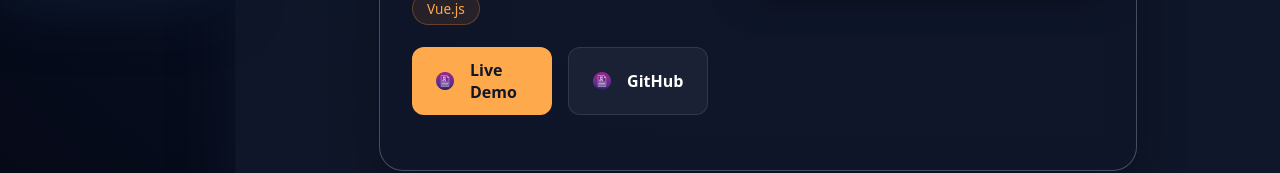
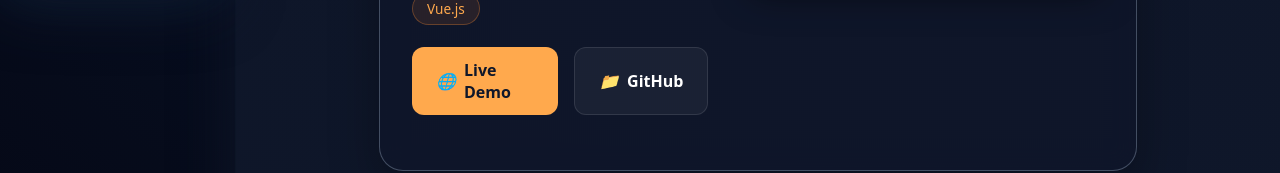
Before and after one commit to mijusko/Vue-portfolio, a Vue app: page / in a window 1280 px wide. Both pictures are taken after a click on the item "Projects". Shown: the part 529-702 px from the top of the page. Built offline with nearby package versions, Linux system fonts and the light colour scheme.

Commit message:
Fix icon paths

```diff
--- a/src/components/ContactView.vue
+++ b/src/components/ContactView.vue
@@ -57,7 +57,9 @@
         :class="{ 'is-link': card.link }"
       >
         <div class="card-icon-wrapper">
-          <img src="/resume.png" alt="icon" class="card-link-icon" />
+          <svg viewBox="0 0 24 24" width="24" height="24" class="card-icon">
+            <path :d="card.iconPath" fill="currentColor" />
+          </svg>
         </div>
         <h3 class="card-title">{{ card.title }}</h3>
         <p class="card-content">{{ card.content }}</p>
@@ -156,17 +158,13 @@
   align-items: center;
   justify-content: center;
   margin-bottom: 12px;
+  color: var(--accent-soft);
   transition: all 0.3s ease;
-}
-
-.card-link-icon {
-  width: 24px;
-  height: 24px;
-  object-fit: contain;
 }
 
 .contact-card:hover .card-icon-wrapper {
   background: var(--accent-soft);
+  color: #0f172a;
   transform: scale(1.05) rotate(5deg);
 }
 
--- a/src/components/ProjectsView.vue
+++ b/src/components/ProjectsView.vue
@@ -98,10 +98,10 @@
 
             <div class="project-links">
               <a v-if="activeProject.live" :href="activeProject.live" target="_blank" class="link-btn primary">
-                <img src="/resume.png" alt="icon" class="link-icon" /> Live Demo
+                <i class="icon">🌐</i> Live Demo
               </a>
               <a v-if="activeProject.github" :href="activeProject.github" target="_blank" class="link-btn secondary">
-                <img src="/resume.png" alt="icon" class="link-icon" /> GitHub
+                <i class="icon">📁</i> GitHub
               </a>
             </div>
           </div>
@@ -269,13 +269,6 @@
   transform: translateY(-2px);
 }
 
-.link-icon {
-  width: 18px;
-  height: 18px;
-  object-fit: contain;
-  margin-right: 8px;
-}
-
 .project-visual {
   flex: 1.2;
   display: flex;
```
